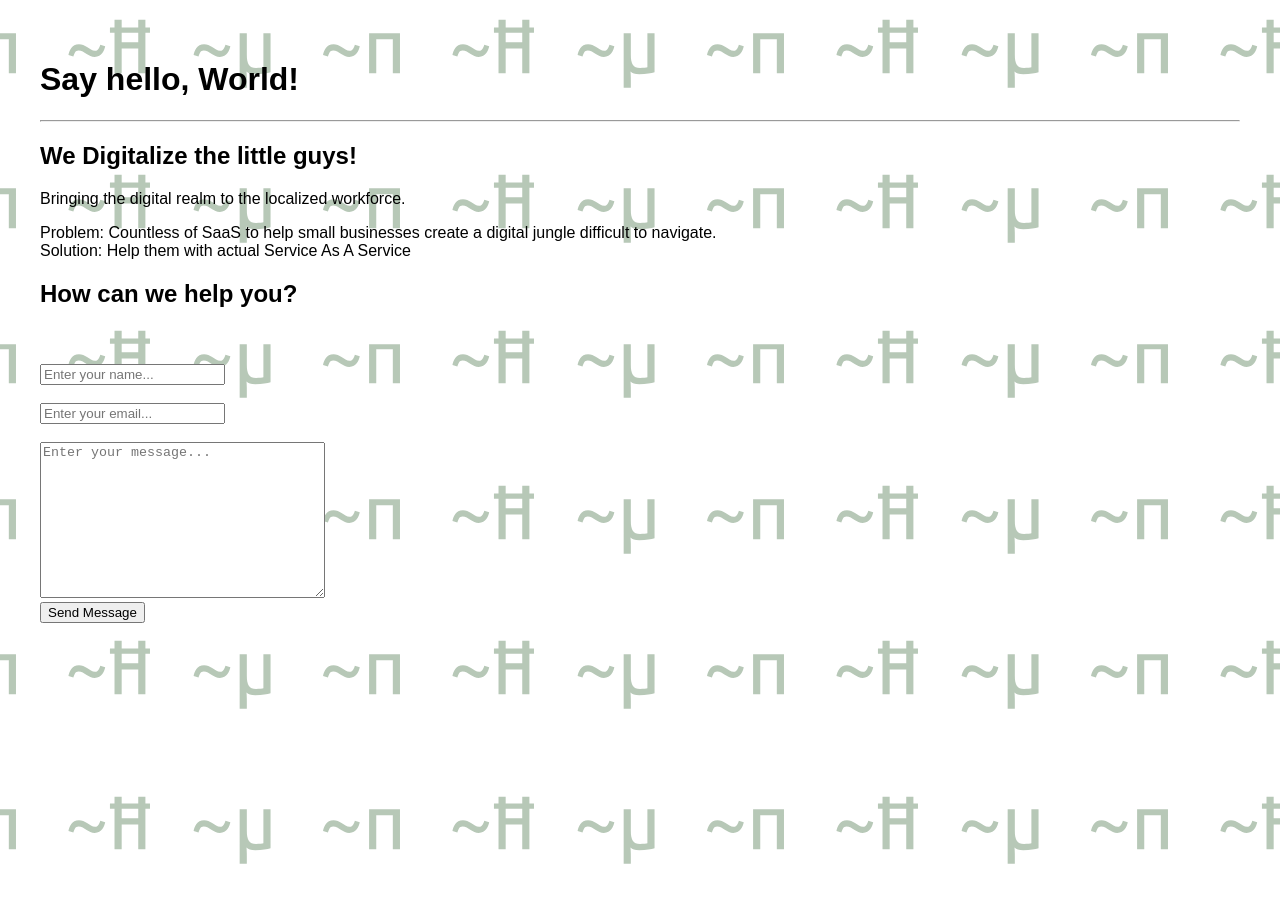
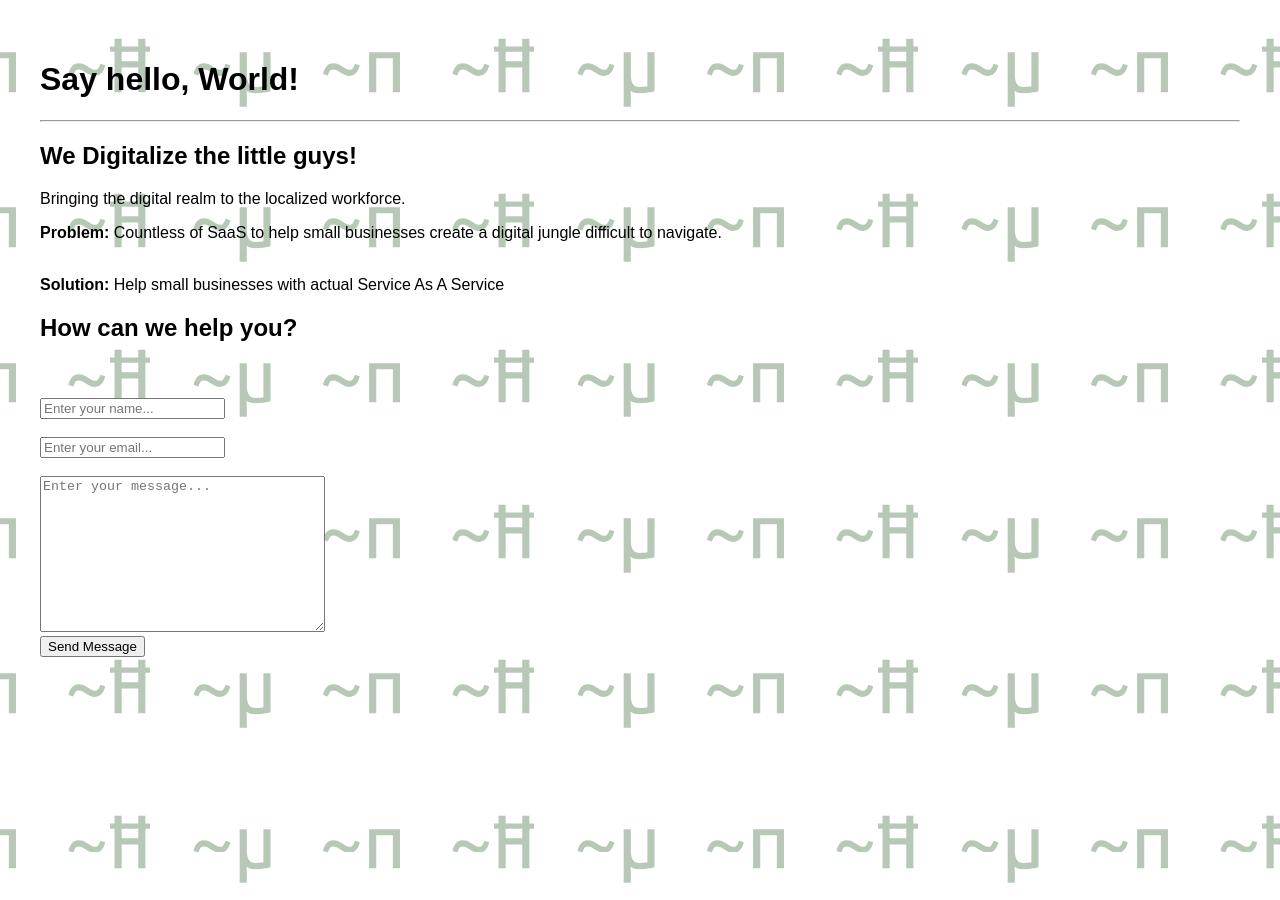
Before and after one commit to terminalnetwork/terminalnet.work, a Jekyll site: the page built from index3.html, in a window 1280 px wide. Built offline with Jekyll 4.4.1, drawn with Linux system fonts in a browser that asks for light colours; some web fonts are replaced; comment, search, counter and statistics services are not loaded.

Commit message:
Updated 'index3.html' via CloudCannon

```diff
--- a/index3.html
+++ b/index3.html
@@ -21,7 +21,8 @@
                                       <hr />
                                       <h2>We Digitalize the little guys!</h2>
                                       <p>Bringing the digital realm to the localized workforce.</p>
-                                      <p>Problem: Countless of SaaS to help small businesses create a digital jungle difficult to navigate.<br />Solution: Help them with actual Service As A Service</p>
+                                      <p><strong>Problem:</strong> Countless of SaaS to help small businesses create a digital jungle difficult to navigate.</p>
+                                      <p><br /><strong>Solution:</strong> Help small businesses with actual Service As A Service</p>
                                       <h2>How can we help you?</h2>
   </div>
     {% include contact.html %}
```
